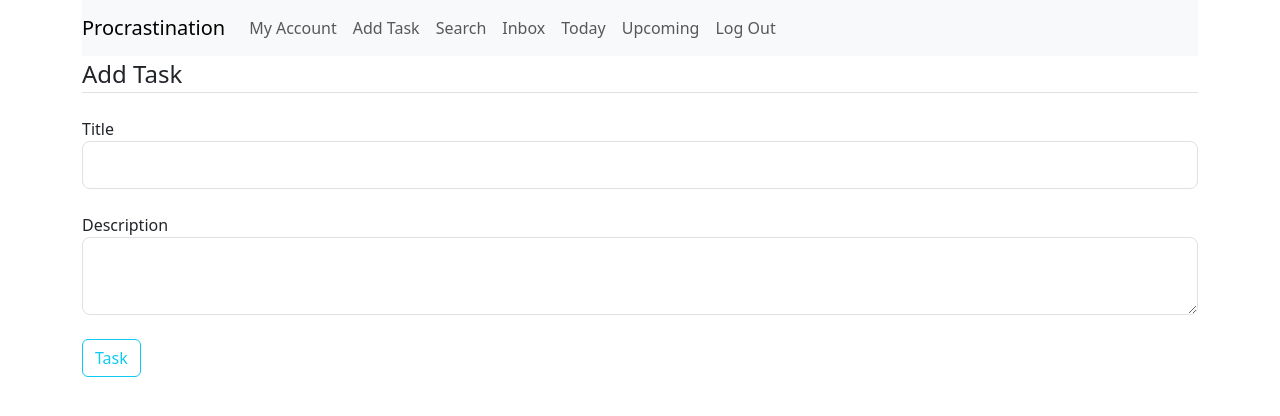
After one commit to julieta-ayala/scaling-octo-adventure, a Flask app: page /task/new in a window 1280 px wide. The commit adds this page. Shown: the top 416 px of the page. Run offline with Flask 3, Linux system fonts and the light colour scheme; the visitor is signed in with stand-in values (Sample User, id 1).

Commit message:
Add new task, form, route and template

```diff
--- a/ToDoApp/todoapp/models.py
+++ b/ToDoApp/todoapp/models.py
@@ -12,12 +12,12 @@ class User(db.Model, UserMixin):
     email = db.Column(db.String(20), unique=True, nullable=False)
     image_file = db.Column(db.String(20), nullable=False, default='default.jpg')
     password = db.Column(db.String(60), nullable=False)
-    todos = db.relationship('ToDo', backref='author', lazy=True)
+    todos = db.relationship('Task', backref='author', lazy=True)
 
     def __repr__(self):
         return f"User('{self.username}','{self.email}','{self.image_file}')"
 
-class ToDo(db.Model):
+class Task(db.Model):
     id = db.Column(db.Integer, primary_key=True)
     title = db.Column(db.String(100), nullable=False)
     date_posted = db.Column(db.DateTime, nullable=False, default=datetime.utcnow)
@@ -25,4 +25,4 @@ class ToDo(db.Model):
     user_id = db.Column(db.Integer, db.ForeignKey('user.id'), nullable=False)
 
     def __repr__(self):
-        return f"ToDo('{self.title}','{self.date_posted}')"
+        return f"Task('{self.title}','{self.date_posted}')"
--- /dev/null
+++ b/ToDoApp/todoapp/tasks/forms.py
@@ -0,0 +1,8 @@
+from flask_wtf import FlaskForm
+from wtforms import StringField, SubmitField, TextAreaField
+from wtforms.validators import DataRequired
+
+class TaskForm(FlaskForm):
+    title = StringField('Title', validators=[DataRequired()])
+    description = TextAreaField('Description')
+    submit = SubmitField('Task')
--- /dev/null
+++ b/ToDoApp/todoapp/tasks/routes.py
@@ -0,0 +1,19 @@
+from flask import render_template, url_for, flash, redirect, abort, Blueprint
+from todoapp import db
+from todoapp.tasks.forms import TaskForm
+from todoapp.models import Task
+from flask_login import current_user, login_required
+
+tasks = Blueprint('tasks', __name__)
+
+@tasks.route("/task/new", methods=['GET','POST'])
+@login_required
+def new_task():
+    form = TaskForm()
+    if form.validate_on_submit():
+        task = Task(title=form.title.data, description=form.description.data, author=current_user)
+        db.session.add(task)
+        db.session.commit()
+        flash('Task created!', 'success')
+        return redirect(url_for('main.home'))
+    return render_template('add_task.html', title='Add Task', form=form, legend='Add Task')
--- /dev/null
+++ b/ToDoApp/todoapp/templates/add_task.html
@@ -0,0 +1,44 @@
+{% extends "layout.html"%}
+{% block content %}
+<div class="content-section">
+    <form method="POST" action="">
+        {{ form.hidden_tag() }}
+        <fieldset class="form-group">
+            <legend class="border-bottom mb-4">{{ legend }}</legend>
+            <div class="form-group">
+                {{ form.title.label(class="form-control-label") }}
+                <!-- Let the user know the errors -->
+                {% if form.title.errors %}
+                    {{ form.title(class="form-control form-control-lg is-invalid") }}
+                    <div class="invalid-feedback">
+                        {% for error in form.title.errors %}
+                            <span>{{ error }}</span>
+                        {% endfor %}
+                    </div>
+                {% else %}
+                    {{ form.title(class="form-control form-control-lg") }}
+                {% endif %}
+            </div>
+            <br>
+            <div class="form-group">
+                {{ form.description.label(class="form-control-label") }}
+                <!-- Let the user know the errors -->
+                {% if form.description.errors %}
+                    {{ form.description(class="form-control form-control-lg is-invalid") }}
+                    <div class="invalid-feedback">
+                        {% for error in form.description.errors %}
+                            <span>{{ error }}</span>
+                        {% endfor %}
+                    </div>
+                {% else %}
+                    {{ form.description(class="form-control form-control-lg") }}
+                {% endif %}
+            </div>
+            <br>
+        </fieldset>
+        <div class="form-group">
+            {{ form.submit(class="btn btn-outline-info") }}
+        </div>
+    </form>
+</div>
+{% endblock content %}
--- a/ToDoApp/todoapp/templates/layout.html
+++ b/ToDoApp/todoapp/templates/layout.html
@@ -26,7 +26,7 @@
                 <div class="navbar-nav">
                     {% if current_user.is_authenticated %}
                         <a class="nav-item nav-link" href="{{ url_for('users.account')}}">My Account</a>
-                        <a class="nav-item nav-link" href="#">Add Task</a>
+                        <a class="nav-item nav-link" href="{{ url_for('tasks.new_task')}}">Add Task</a>
                         <a class="nav-item nav-link" href="#">Search</a>
                         <a class="nav-item nav-link" href="#">Inbox</a>
                         <a class="nav-item nav-link" href="#">Today</a>
```
Also changed, not shown: ToDoApp/todoapp/__init__.py (+7 -0 lines), ToDoApp/todoapp/tasks/__init__.py (added), 1 other file.
